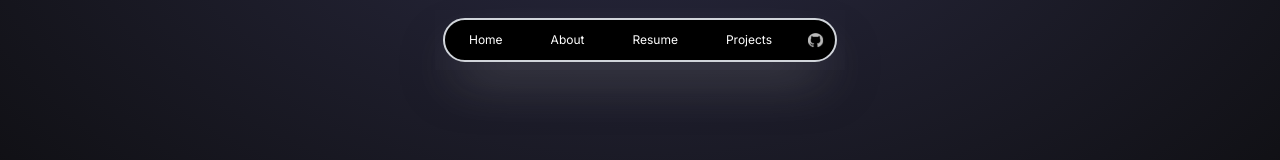
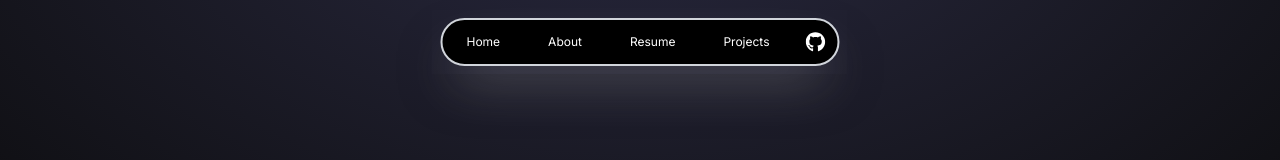
Before and after one commit to itsmeprinceyt/portfolio_itsmeprince, a Next.js app: page / in a window 1280 px wide. Shown: the top 160 px of the page. Built offline with nearby package versions, Linux system fonts and the light colour scheme.

Commit message:
improved github logo in the navbar

```diff
--- a/app/(components)/Navbar.jsx
+++ b/app/(components)/Navbar.jsx
@@ -26,14 +26,17 @@ export default function Navbar() {
                     Projects
                 </Link>
                 <Link
-            className="transition-all ease-in-out duration-200 hover:bg-gray-600 hover:text-black rounded-full p-2"
+                    className="transition-all ease-in-out duration-200  hover:text-black hover:bg-white rounded-full p-2"
                     href="https://github.com/itsmeprinceyt/portfolio_itsmeprince" target="_blank">
-                <Image
-                className="animate-pulse"
-                src="/github-mark-white.png"
-                height={15}
-                width={15}
-                alt="github logo" />
+                    <span class="[&>svg]:h-5 [&>svg]:w-5">
+                        <svg
+                            xmlns="http://www.w3.org/2000/svg"
+                            fill="currentColor"
+                            viewBox="0 0 496 512">
+                            <path
+                                d="M165.9 397.4c0 2-2.3 3.6-5.2 3.6-3.3 .3-5.6-1.3-5.6-3.6 0-2 2.3-3.6 5.2-3.6 3-.3 5.6 1.3 5.6 3.6zm-31.1-4.5c-.7 2 1.3 4.3 4.3 4.9 2.6 1 5.6 0 6.2-2s-1.3-4.3-4.3-5.2c-2.6-.7-5.5 .3-6.2 2.3zm44.2-1.7c-2.9 .7-4.9 2.6-4.6 4.9 .3 2 2.9 3.3 5.9 2.6 2.9-.7 4.9-2.6 4.6-4.6-.3-1.9-3-3.2-5.9-2.9zM244.8 8C106.1 8 0 113.3 0 252c0 110.9 69.8 205.8 169.5 239.2 12.8 2.3 17.3-5.6 17.3-12.1 0-6.2-.3-40.4-.3-61.4 0 0-70 15-84.7-29.8 0 0-11.4-29.1-27.8-36.6 0 0-22.9-15.7 1.6-15.4 0 0 24.9 2 38.6 25.8 21.9 38.6 58.6 27.5 72.9 20.9 2.3-16 8.8-27.1 16-33.7-55.9-6.2-112.3-14.3-112.3-110.5 0-27.5 7.6-41.3 23.6-58.9-2.6-6.5-11.1-33.3 2.6-67.9 20.9-6.5 69 27 69 27 20-5.6 41.5-8.5 62.8-8.5s42.8 2.9 62.8 8.5c0 0 48.1-33.6 69-27 13.7 34.7 5.2 61.4 2.6 67.9 16 17.7 25.8 31.5 25.8 58.9 0 96.5-58.9 104.2-114.8 110.5 9.2 7.9 17 22.9 17 46.4 0 33.7-.3 75.4-.3 83.6 0 6.5 4.6 14.4 17.3 12.1C428.2 457.8 496 362.9 496 252 496 113.3 383.5 8 244.8 8zM97.2 352.9c-1.3 1-1 3.3 .7 5.2 1.6 1.6 3.9 2.3 5.2 1 1.3-1 1-3.3-.7-5.2-1.6-1.6-3.9-2.3-5.2-1zm-10.8-8.1c-.7 1.3 .3 2.9 2.3 3.9 1.6 1 3.6 .7 4.3-.7 .7-1.3-.3-2.9-2.3-3.9-2-.6-3.6-.3-4.3 .7zm32.4 35.6c-1.6 1.3-1 4.3 1.3 6.2 2.3 2.3 5.2 2.6 6.5 1 1.3-1.3 .7-4.3-1.3-6.2-2.2-2.3-5.2-2.6-6.5-1zm-11.4-14.7c-1.6 1-1.6 3.6 0 5.9 1.6 2.3 4.3 3.3 5.6 2.3 1.6-1.3 1.6-3.9 0-6.2-1.4-2.3-4-3.3-5.6-2z" />
+                        </svg>
+                    </span>
                 </Link>
             </div>
         </div>
```
Lines whose indentation alone changed are shown as unchanged.
